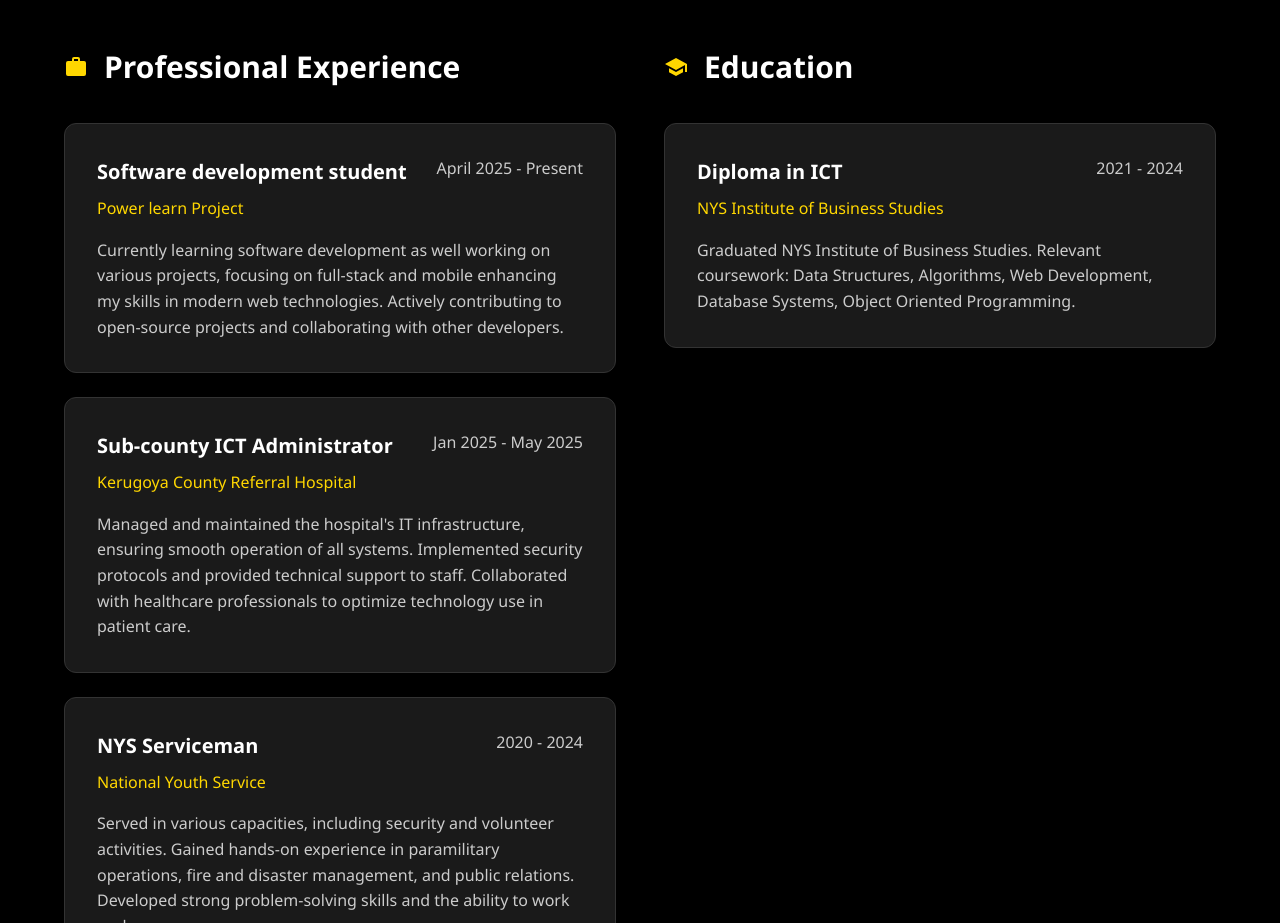
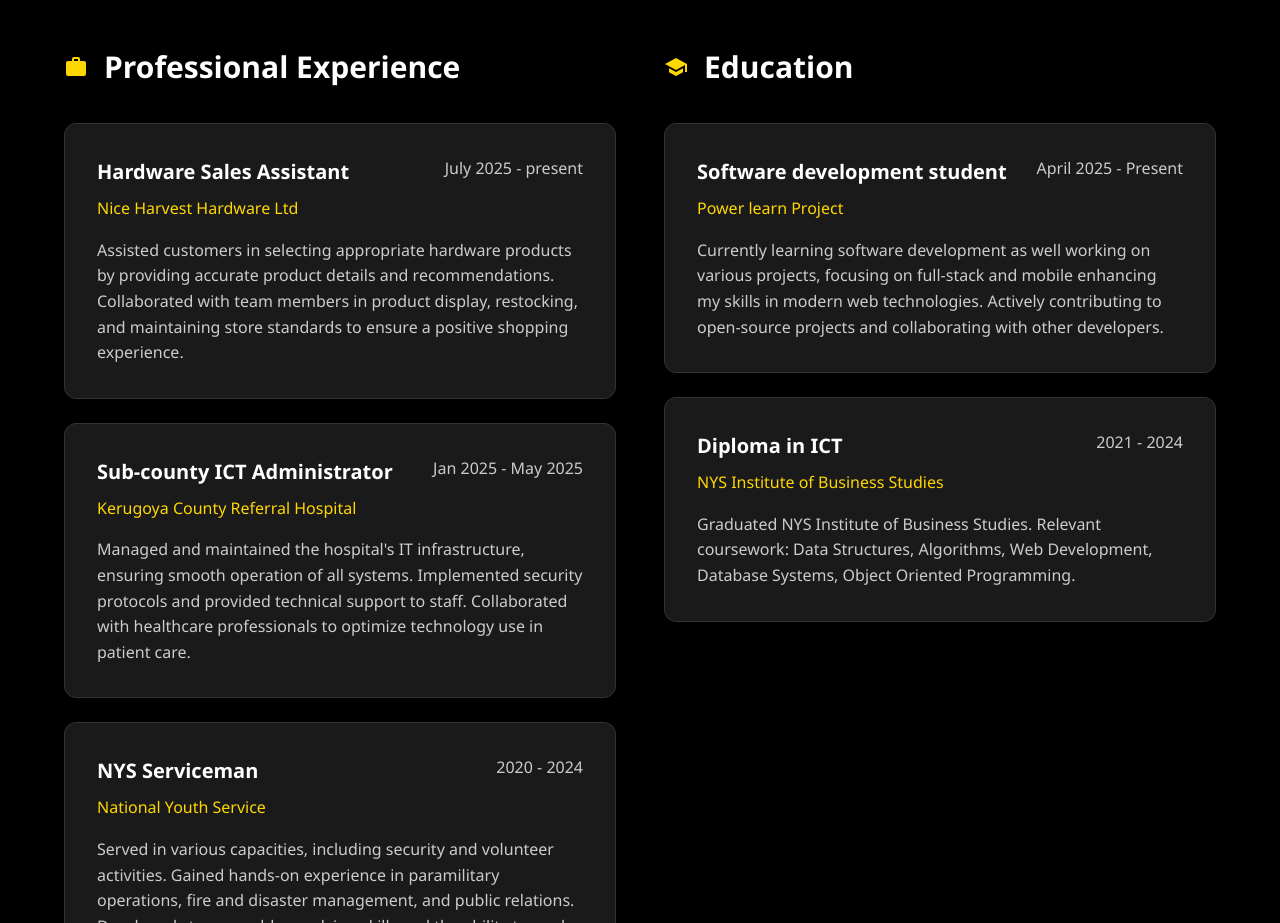
Before and after one commit to codewin1/edwinmurimi, a plain HTML site: page index.html in a window 1280 px wide. Shown: the part 2380-3303 px from the top of the page. Drawn offline with Linux system fonts and the light colour scheme.

Commit message:
slight makeover and updates

```diff
--- a/index.html
+++ b/index.html
@@ -71,7 +71,7 @@
                     blend humanity and machine ~ autonomy.
                 </p>
 
-              <!--  <div class="hero-buttons">
+              <!-- <div class="hero-buttons">
                    <a href="#projects" class="btn btn-primary">View My Work</a>
                    <a href="#contact" class="btn btn-outline">Get In Touch</a>
                 </div>-->
@@ -295,16 +295,16 @@
                     <div class="experience-item">
                         <div class="experience-header">
                             <div class="experience-title">
-                                <h4>Software development student</h4>
-                                <p class="company">Power learn Project</p>
+                                <h4>Hardware Sales Assistant</h4>
+                                <p class="company">Nice Harvest Hardware Ltd</p>
                             </div>
-                            <span class="period"> April 2025 - Present</span>
+                            <span class="period">July 2025 - present</span>
                         </div>
                         <p class="experience-description">
-                            Currently learning software development as well working on
-                            various projects, focusing on full-stack and mobile enhancing my
-                            skills in modern web technologies. Actively contributing to
-                            open-source projects and collaborating with other developers.
+                           Assisted customers in selecting appropriate hardware products by providing
+                            accurate product details and recommendations. Collaborated with team members
+                            in product display, restocking, and maintaining store standards to ensure a
+                            positive shopping experience.
                         </p>
                     </div>
 
@@ -352,6 +352,21 @@
                         </svg>
                         Education
                     </h3>
+                    <div class="experience-item">
+                        <div class="experience-header">
+                            <div class="experience-title">
+                                <h4>Software development student</h4>
+                                <p class="company">Power learn Project</p>
+                            </div>
+                            <span class="period"> April 2025 - Present</span>
+                        </div>
+                        <p class="experience-description">
+                            Currently learning software development as well working on
+                            various projects, focusing on full-stack and mobile enhancing my
+                            skills in modern web technologies. Actively contributing to
+                            open-source projects and collaborating with other developers.
+                        </p>
+                    </div>
 
                     <div class="experience-item">
                         <div class="experience-header">
```
Also changed, not shown: 1 other file.
